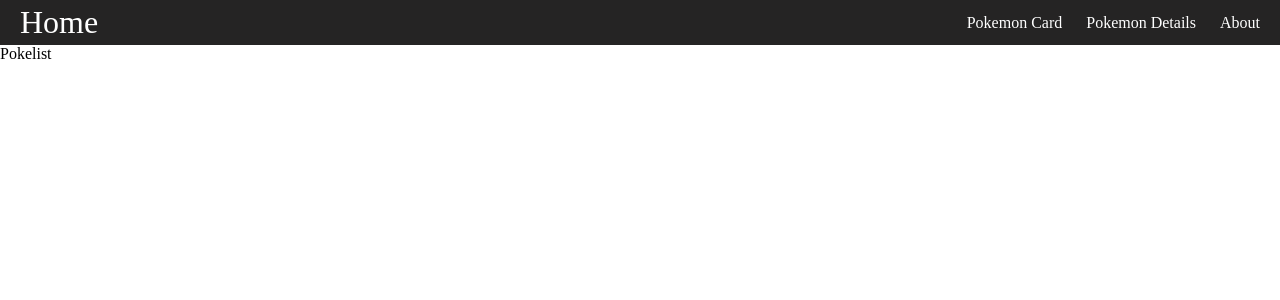
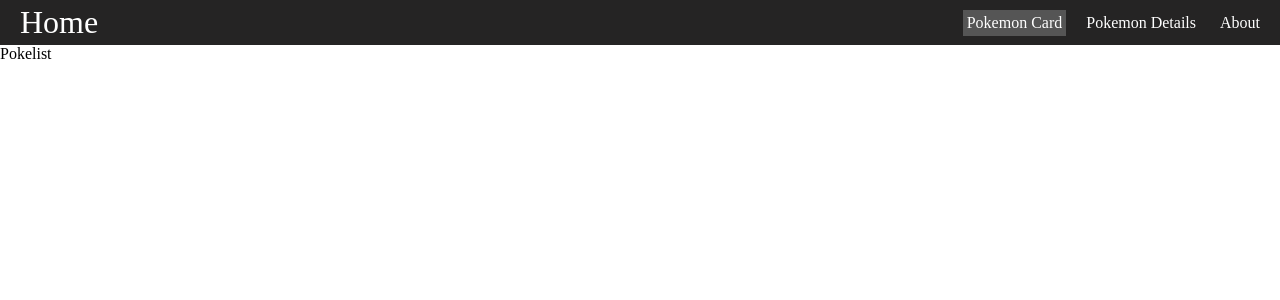
Before and after one commit to mouadelfaiz/First-React-Project, a React (Vite) app: page /pokemonlist in a window 1280 px wide. Shown: the top 300 px of the page. Built offline with nearby package versions, Linux system fonts and the light colour scheme.

Commit message:
adding Custume link to NavBar
check if the click page match the path and set it as active

```diff
--- a/src/Styles/Navbr.css
+++ b/src/Styles/Navbr.css
@@ -33,3 +33,11 @@ body {
   align-items: center;
   padding: .25rem;
 }
+
+.nav li.active {
+  background-color: #555;
+}
+
+.nav li:hover {
+  background-color: #777;
+}
--- a/src/components/NavBar.jsx
+++ b/src/components/NavBar.jsx
@@ -1,6 +1,6 @@
-import React from "react";
-import "../Styles/Navbr.css"
-import { Link } from "react-router-dom";
+import React, { Children } from "react";
+import "../Styles/Navbr.css";
+import { Link, useMatch, useResolvedPath } from "react-router-dom";
 
 export default function NavBar() {
   return (
@@ -9,16 +9,23 @@ export default function NavBar() {
         Home
       </Link>
       <ul>
-        <li>
-          <Link to="/pokemonlist">Pokemon Card</Link>
-        </li>
-        <li>
-          <Link to="/pokedetails">Pokemon Details</Link>
-        </li>
-        <li>
-          <Link to="/about">About</Link>
-        </li>
+        <CustomLink to="/pokemonlist">Pokemon Card</CustomLink>
+        <CustomLink to="/pokedetails">Pokemon Details</CustomLink>
+        <CustomLink to="/about">About</CustomLink>
       </ul>
     </nav>
   );
 }
+
+function CustomLink({ to, children, ...props }) {
+   const resolvedPath = useResolvedPath(to)
+  const isActive = useMatch({path: resolvedPath.pathname, end: true})
+  // using end to make sure the hole path is indenticla
+  return (
+    <li className={isActive ? "active" : ""}>
+      <Link to={to} {...props}>
+        {children}
+      </Link>
+    </li>
+  );
+}
```
